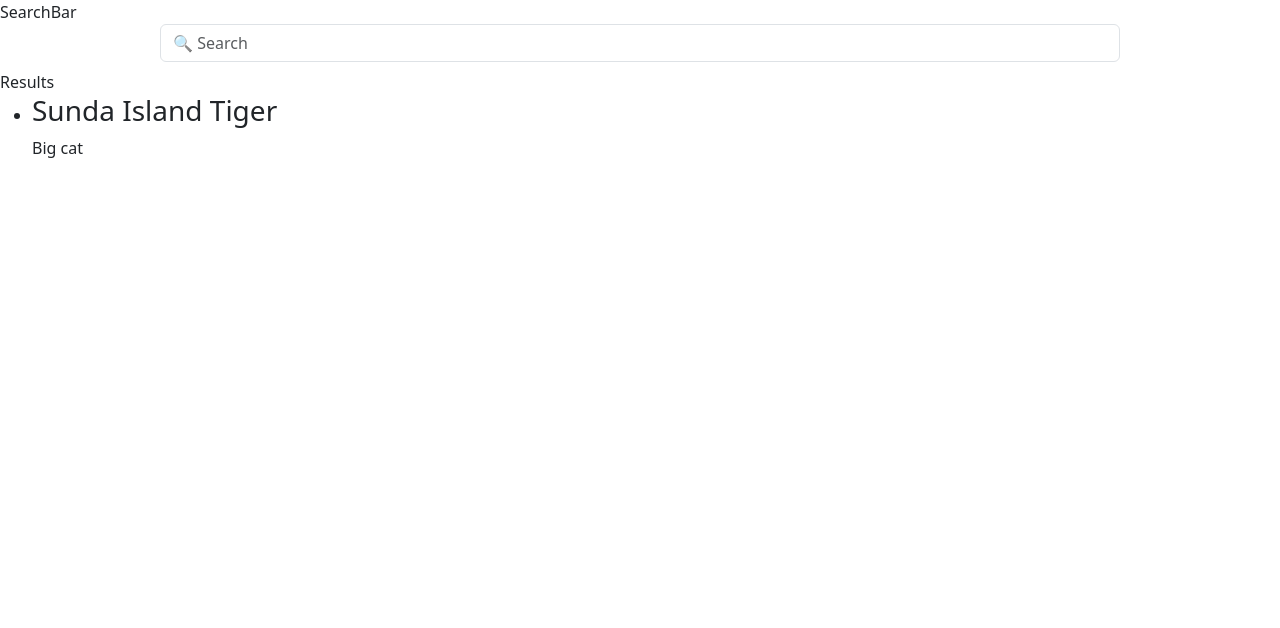
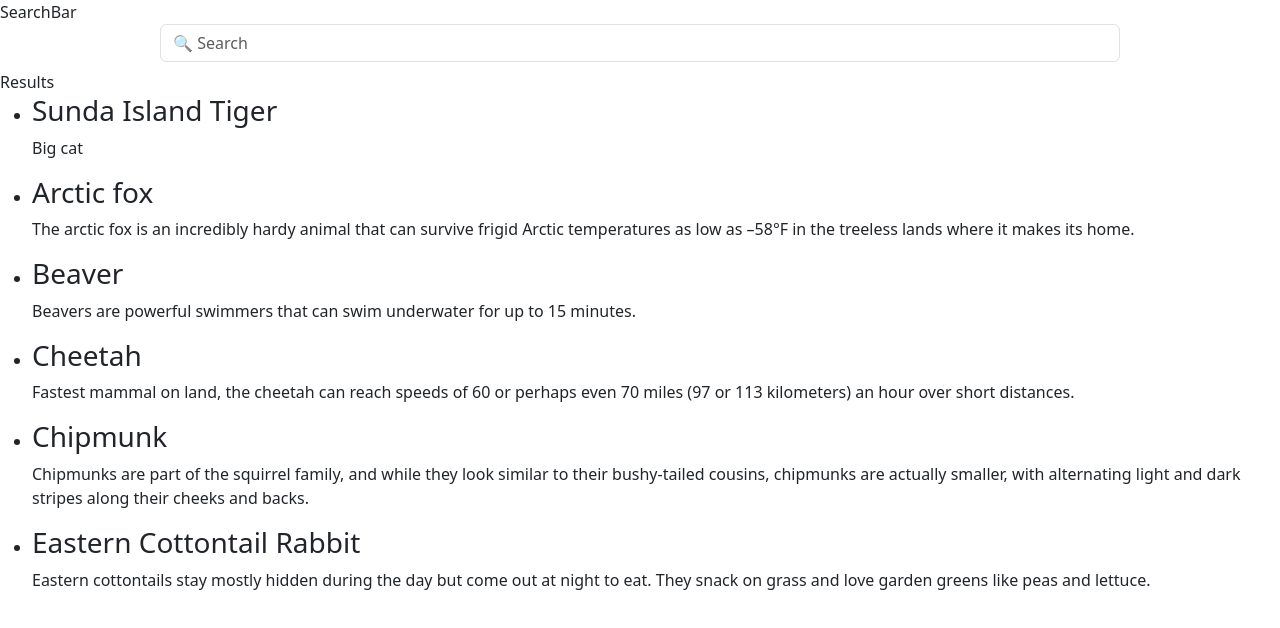
Before and after one commit to Jonas-Larsson1/Onlineauktion2024, a React (Vite) app: page / in a window 1280 px wide. Shown: the top 628 px of the page. Built offline with nearby package versions, Linux system fonts and the light colour scheme.

Commit message:
populated db

```diff
--- a/db.json
+++ b/db.json
@@ -20,7 +20,102 @@
           "amount": 200
         }
       ]
-    }
+    },
+    {
+      "id": "2",
+      "title": "Arctic fox",
+      "description": "The arctic fox is an incredibly hardy animal that can survive frigid Arctic temperatures as low as –58°F in the treeless lands where it makes its home.",
+      "images": [
+        "https://cdn.hswstatic.com/gif/arctic-fox-1.jpg"
+      ],
+      "startDate": "javascript datetime",
+      "endDate": "javascript datetime",
+      "startingPrice": 100,
+      "reservePrice": 300,
+      "bid_history": [
+        {
+          "userId": "1",
+          "time": "javascript datetime",
+          "amount": 200
+        }
+      ]
+    },
+    {
+      "id": "3",
+      "title": "Beaver",
+      "description": "Beavers are powerful swimmers that can swim underwater for up to 15 minutes.",
+      "images": [
+        "https://www.nhm.ac.uk/content/dam/nhmwww/discover/record-numbers-of-beavers-introduced-to-the-uk/beaver-crossing-two-column.jpg.thumb.768.768.jpg"
+      ],
+      "startDate": "javascript datetime",
+      "endDate": "javascript datetime",
+      "startingPrice": 100,
+      "reservePrice": 300,
+      "bid_history": [
+        {
+          "userId": "1",
+          "time": "javascript datetime",
+          "amount": 200
+        }
+      ]
+    },
+    {
+      "id": "4",
+      "title": "Cheetah",
+      "description": "Fastest mammal on land, the cheetah can reach speeds of 60 or perhaps even 70 miles (97 or 113 kilometers) an hour over short distances.",
+      "images": [
+        "https://cdn.britannica.com/98/152298-050-8E45510A/Cheetah.jpg"
+      ],
+      "startDate": "javascript datetime",
+      "endDate": "javascript datetime",
+      "startingPrice": 100,
+      "reservePrice": 300,
+      "bid_history": [
+        {
+          "userId": "1",
+          "time": "javascript datetime",
+          "amount": 200
+        }
+      ]
+    },
+    {
+      "id": "5",
+      "title": "Chipmunk",
+      "description": "Chipmunks are part of the squirrel family, and while they look similar to their bushy-tailed cousins, chipmunks are actually smaller, with alternating light and dark stripes along their cheeks and backs.",
+      "images": [
+        "https://www.scenichudson.org/wp-content/uploads/2022/08/Chipmunk7_Dana-Montague_DSC_3905.jpg"
+      ],
+      "startDate": "javascript datetime",
+      "endDate": "javascript datetime",
+      "startingPrice": 100,
+      "reservePrice": 300,
+      "bid_history": [
+        {
+          "userId": "1",
+          "time": "javascript datetime",
+          "amount": 200
+        }
+      ]
+    },
+    {
+    "id": "6",
+    "title": "Eastern Cottontail Rabbit",
+    "description": "Eastern cottontails stay mostly hidden during the day but come out at night to eat. They snack on grass and love garden greens like peas and lettuce.",
+    "images": [
+      "https://nhpbs.org/wild/images/easterncottontailusfwlewisGorman.jpg"
+    ],
+    "startDate": "javascript datetime",
+    "endDate": "javascript datetime",
+    "startingPrice": 100,
+    "reservePrice": 300,
+    "bid_history": [
+      {
+        "userId": "1",
+        "time": "javascript datetime",
+        "amount": 200
+      }
+    ]}
+
   ],
 
   "users" : [
--- a/src/components/SearchResults.jsx
+++ b/src/components/SearchResults.jsx
@@ -46,6 +46,7 @@ const SearchResults = () => {
         (<ul>
                 {filteredData.map(auction => (
                     <li key={auction.id}>
+                        {/* <img src={auction.images[0]} /> */}
                         <h3>{auction.title}</h3>
                         <p>{auction.description}</p>
                     </li>
```
